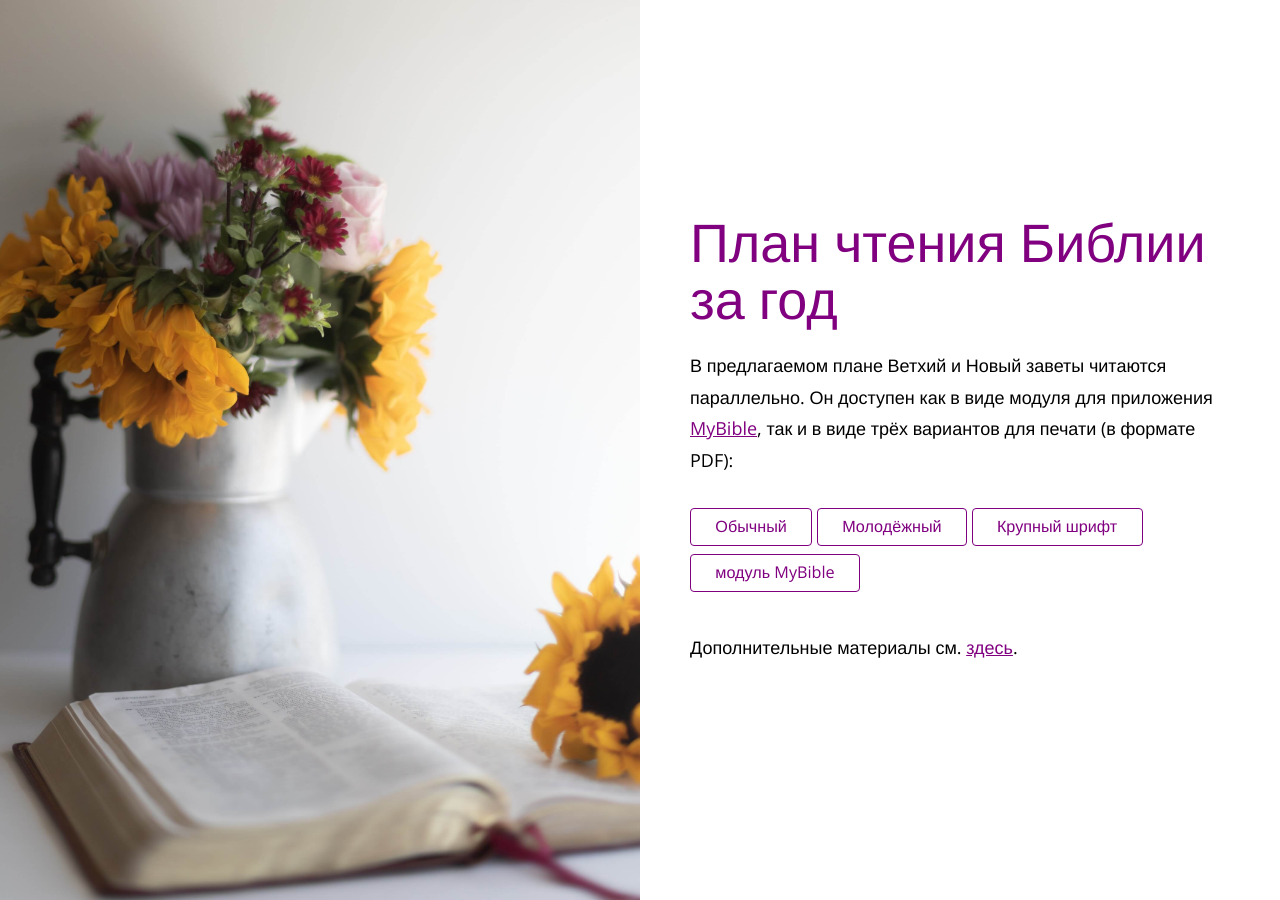
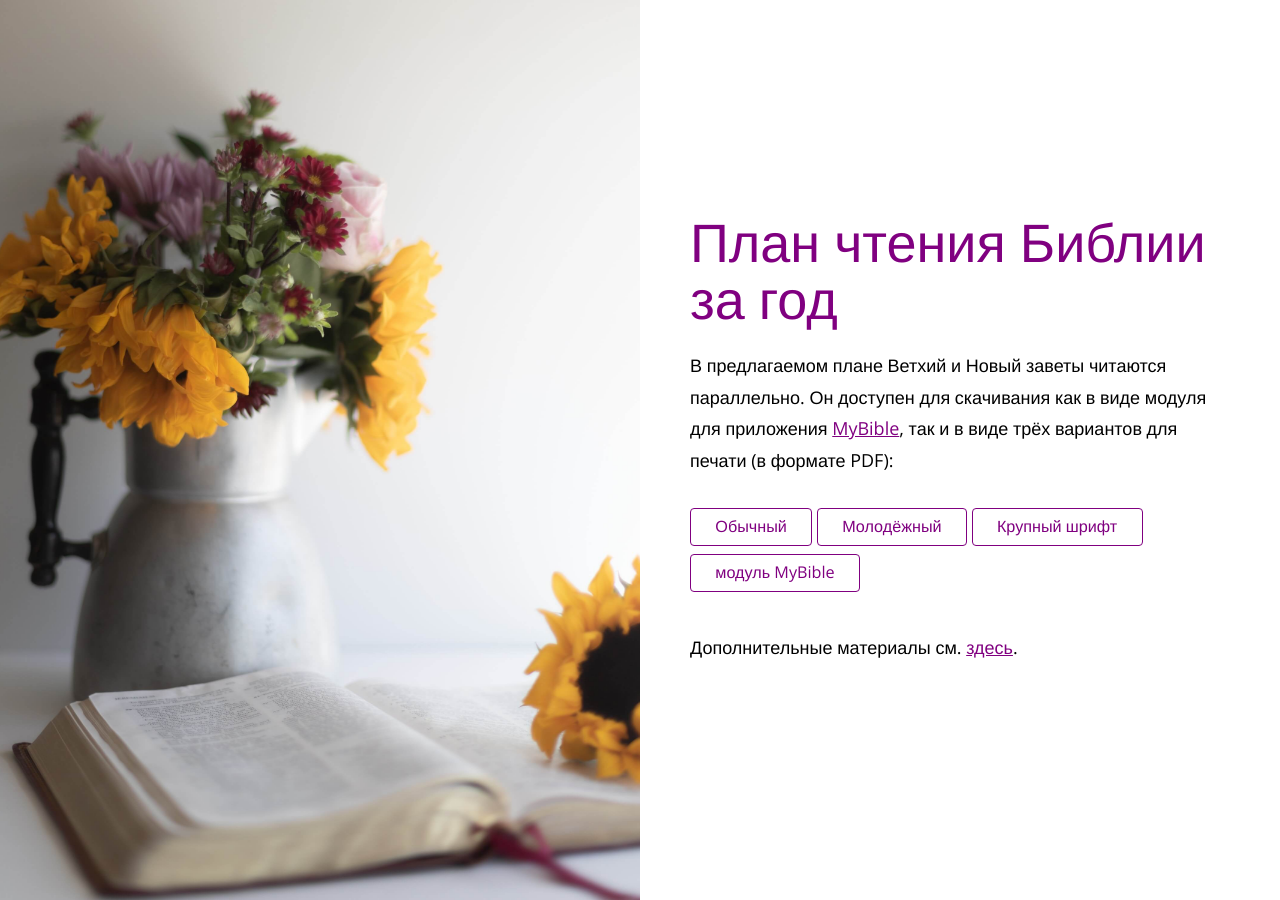
Before and after one commit to novchurch/plan21, a Jekyll site: the page built from index.md, in a window 1280 px wide. Built offline with Jekyll 4.4.1, drawn with Linux system fonts in a browser that asks for light colours.

Commit message:
Update index.md

```diff
--- a/index.md
+++ b/index.md
@@ -8,6 +8,6 @@
 {% if site.content %}
 <p class="pageContent">{{ site.content }}</p>
 {% endif %}
-<p class="pageContent">В предлагаемом плане Ветхий и Новый заветы читаются параллельно. Он доступен как в виде модуля для приложения <a href="https://mybible.zone" title="сайт приложения MyBible" target="_blank">MyBible</a>, так и в виде трёх вариантов для печати (в формате PDF):</p>
+<p class="pageContent">В предлагаемом плане Ветхий и Новый заветы читаются параллельно. Он доступен для скачивания как в виде модуля для приложения <a href="https://mybible.zone" title="сайт приложения MyBible" target="_blank">MyBible</a>, так и в виде трёх вариантов для печати (в формате PDF):</p>
 {% include social.html %}
 <p class="pageContent">Дополнительные материалы см. <a href="https://github.com/novchurch/plan" title="Хранилище исходных кодов сайта">здесь</a>.</p>
```
